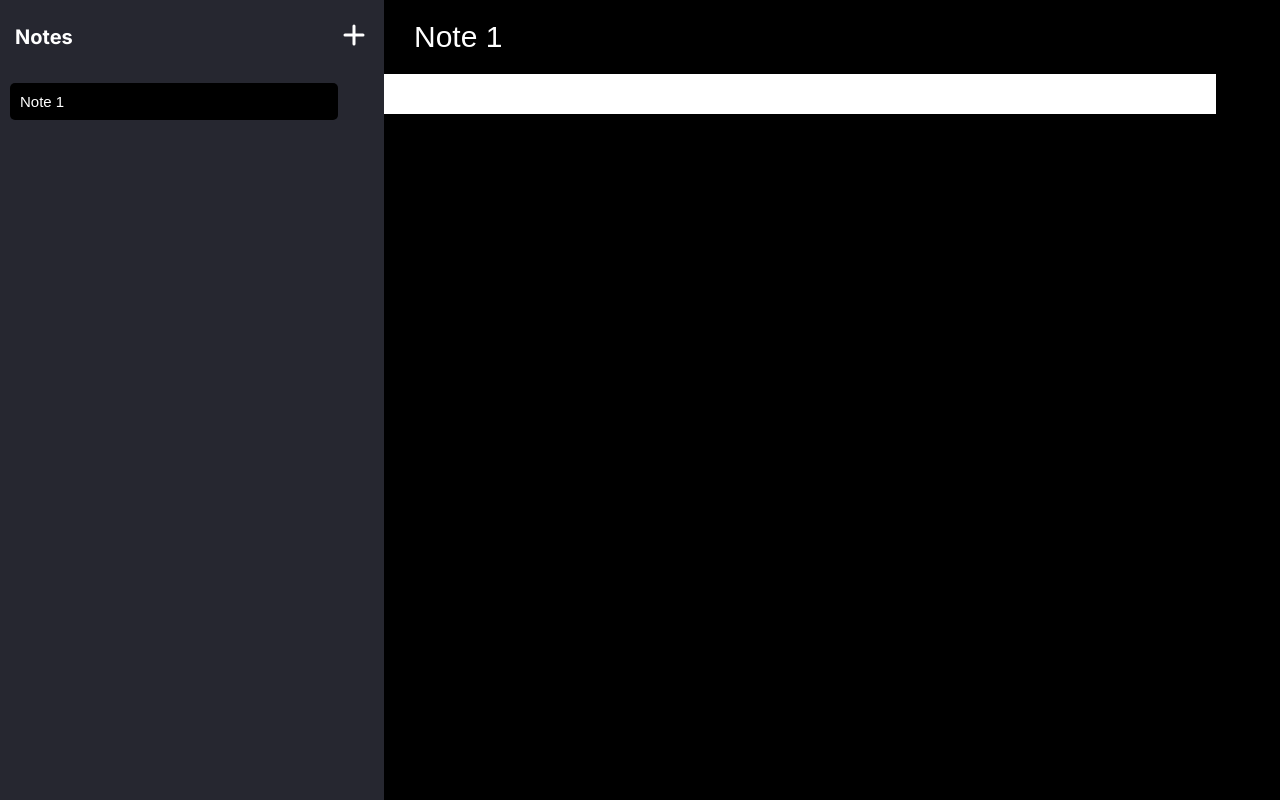
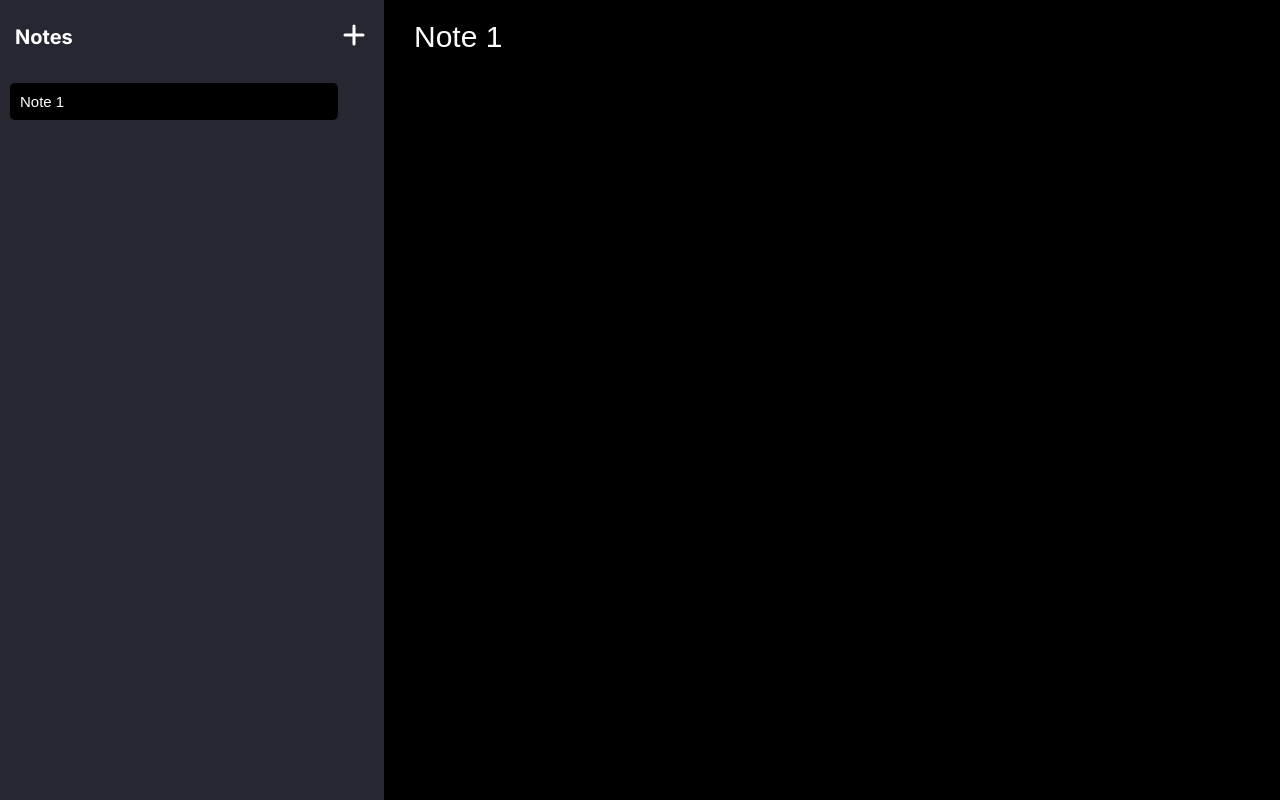
Before and after one commit to alabhyajindal/notes, a React (Create React App) app: page / in a window 1280 px wide. Built offline with nearby package versions, Linux system fonts and the light colour scheme.

Commit message:
changed input to textarea for editor-body

```diff
--- a/src/components/Editor.js
+++ b/src/components/Editor.js
@@ -1,6 +1,9 @@
 import React from "react";
 
 function Editor(props) {
+  const body = document.querySelector(".editor-body");
+  // console.log(body.value);
+
   return (
     <div className="editor-cont">
       <input
@@ -9,12 +12,15 @@ function Editor(props) {
         value={props.currentNote().title}
         name="title"
       />
-      <input
-        className="editor-body"
-        onChange={props.updateNote}
-        value={props.currentNote().body}
-        name="body"
-      />
+      <div className="editor-body-cont">
+        <textarea
+          className="editor-body"
+          onChange={props.updateNote}
+          value={props.currentNote().body}
+          name="body"
+        ></textarea>
+        {/* <p className="editor-b">{body && body.value}</p> */}
+      </div>
     </div>
   );
 }
--- a/src/style.css
+++ b/src/style.css
@@ -33,14 +33,14 @@ input:focus {
   outline: none;
 }
 
-/* textarea {
+textarea {
   background: none;
   outline: none;
   border: none;
   resize: none;
   color: inherit;
   font-family: inherit;
-} */
+}
 
 /* APP */
 
@@ -99,11 +99,24 @@ input:focus {
 }
 
 .editor-body {
-  background-color: #fff;
-  color: #000;
+  /* background-color: #fff;
+  color: #000; */
 
   font-size: 1.7rem;
   padding: 1rem 3rem;
   width: 65vw;
   outline: none;
 }
+
+/* .editor-b {
+  font-size: 1.7rem;
+  padding: 1rem 3rem;
+  width: 65vw;
+
+  top: 2rem;
+  grid-area: 1 / 1 / 2 / 2;
+}
+
+.editor-body-cont {
+  display: grid;
+} */
```
